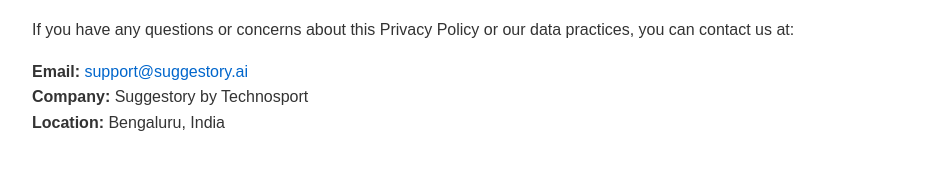
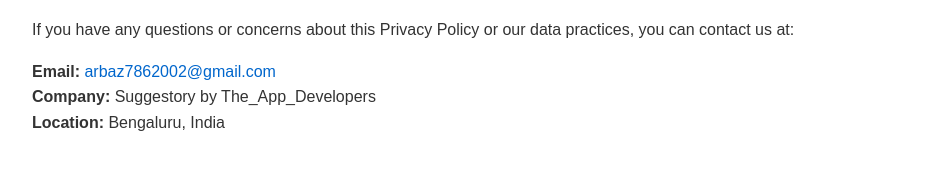
Before and after one commit to arbazarshad/suggestory-app-privacy-policy, a plain HTML site: page index.html in a window 1280 px wide. Shown: the part 1622-1803 px from the top of the page, without its empty margins (158-1090 px from the left). Drawn offline with Linux system fonts and the light colour scheme.

Commit message:
Update index.html

```diff
--- a/index.html
+++ b/index.html
@@ -93,8 +93,8 @@
   <h2>9. Contact Information</h2>
   <p>If you have any questions or concerns about this Privacy Policy or our data practices, you can contact us at:</p>
   <p>
-    <strong>Email:</strong> <a href="mailto:support@suggestory.ai">support@suggestory.ai</a><br />
-    <strong>Company:</strong> Suggestory by Technosport<br />
+    <strong>Email:</strong> <a href="mailto:arbaz7862002@gmail.com">arbaz7862002@gmail.com</a><br />
+    <strong>Company:</strong> Suggestory by The_App_Developers<br />
     <strong>Location:</strong> Bengaluru, India
   </p>
 
```
